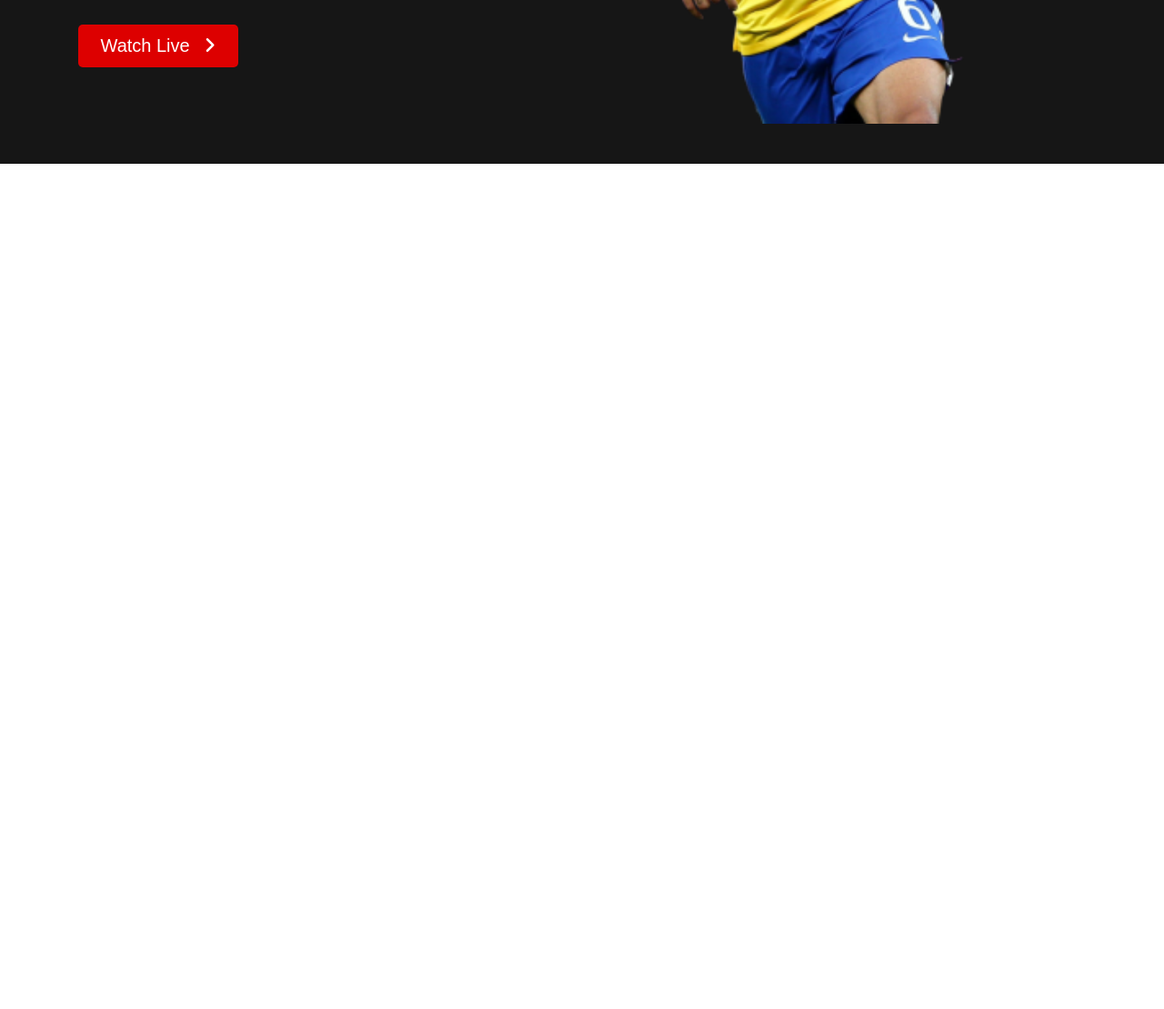
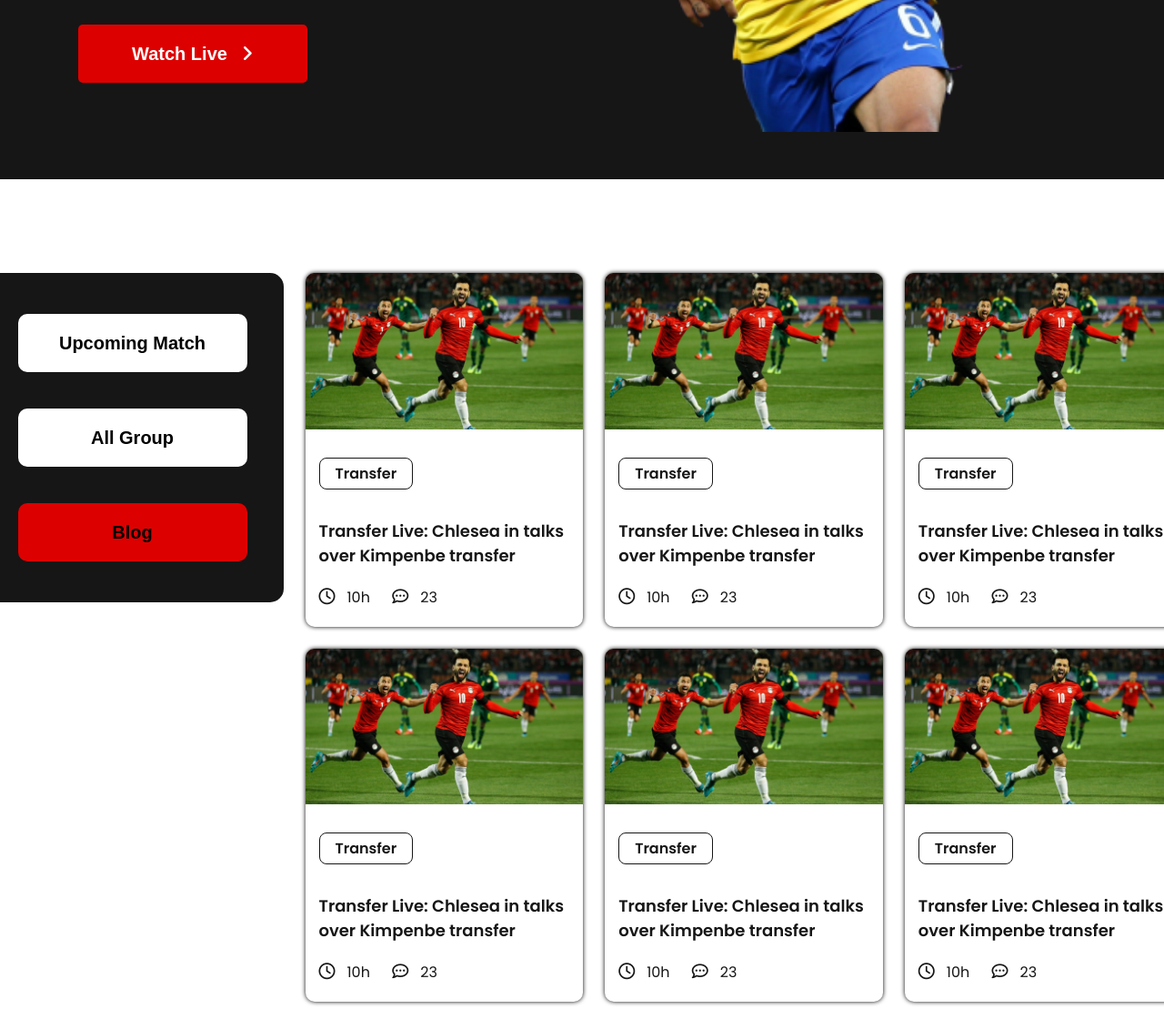
Before and after one commit to shakautkader608/World-Cup-Match, a plain HTML site: page index.html in a window 1280 px wide. Shown: the part 520-1629 px from the top of the page at 91% size. Before the commit the page ends 800 px from the top, so only its background shows below. Drawn offline with Linux system fonts and the light colour scheme.

Commit message:
Complete Main Part

```diff
--- a/css/style.css
+++ b/css/style.css
@@ -2,29 +2,32 @@
 
 @import url('https://fonts.googleapis.com/css2?family=Poppins:wght@400;500;600;700&display=swap');
 
-/* Common Or Utilities */
+/* Common Or Utilities------------------------------------------------------------------------------------------------------------------------ */
 
 body{
     font-family: 'Poppins', sans-serif;
 }
 
 
-/* Header part css start  */
+/* Header part css start
+------------------------------------------------------------------------------------------------------------  */
 header{
     display: flex;
     flex-direction: column;
     align-items: center;
 }
 .container{
-    background-color: #161616;
+
     width: 1321px;
-    border-radius: 15px;
+
 }
 .header-part{
     display: grid;
     grid-template-columns: repeat(2,1fr);
     align-items: center;
     justify-items: center;
+    background-color: #161616;
+    border-radius: 15px;
 }
 .header-part .headline{
     color: white;
@@ -55,6 +58,95 @@ header{
     width: 581px;
 }
 
-/* Header part css end  */
+/* Header part css end
+---------------------------------------------------------------------------------------------------------------------------  */
 
-/* Main css start  */
+
+
+/* Main css start ------------------------------------------------------------------------------------------------------------ */
+
+main{
+    display: flex;
+    flex-direction: column;
+    align-items: center;
+    margin-top: 103px;
+}
+.match-schdule{
+    display: flex;
+}
+
+.sorting{
+    display: flex;
+    flex-direction: column;
+    align-items: center;
+    margin-right: 24px;
+    width: 312px;
+    height: 312px;
+    background-color: #161616;
+    border-radius: 15px;
+    justify-content: space-around;
+    padding:25px 40px;
+}
+button{
+    width:252px ;
+    height:64px ;
+    border-radius: 10px;
+    border: none;
+    background-color:white ;
+    font-size: 20px;
+    font-weight: 600;
+}
+
+button.highlight{
+    background-color:#DD0000 ;
+}
+
+.blogs{
+    display: grid;
+    grid-template-columns: repeat(3,1fr);
+    grid-gap: 24px;
+}
+.blog{
+    box-shadow: 0px 0px 5px;
+    border-radius: 10px;
+}
+.blog-title{
+    font-size: 18px;
+    font-weight: 600;
+    color: #161616;
+    margin-top: 16px;
+}
+.thumbnail img{
+    width: 100%;
+}
+.blog-info{
+    margin-left: 15px;
+    margin-bottom: 20px
+}
+p.transfer{
+    color: #161616;
+    border: 1px solid #161616 ;
+    display: inline-block;
+    font-size: 16px;
+    font-weight: 600;
+    padding: 4px 17px;
+    border-radius: 8px;
+    margin-top: 24px;
+}
+.fa-clock, .fa-comment-dots{
+    font-size: 18px;
+    margin-right: 13px;
+    color: #161616;
+}
+.fa-comment-dots{
+    margin-left: 20px;
+}
+.icon{
+    margin-top: 20px;
+}
+.count{
+    font-size: 16px;
+    color: #161616;
+}
+
+/* Main Part Css End --------------------------------------------------------------------------------------------------------------------- */
--- a/index.html
+++ b/index.html
@@ -7,6 +7,7 @@
     <title>World Cup Match Fixtures</title>
     <script src="https://kit.fontawesome.com/342fd13040.js" crossorigin="anonymous"></script>
     <link rel="stylesheet" href="./css/style.css" />
+    <link rel="shortcut icon" href="./images/icon.png" type="image/x-icon" />
   </head>
   <body>
     <!-- header part start  -->
@@ -31,7 +32,95 @@
 
     <!-- Main part Start  -->
     <main>
-      <section class="container"></section>
+      <section class="container">
+          <div class="match-schdule">
+            <div class="sorting">
+              <a href=""><button>Upcoming Match</button></a>
+              <a href=""><button>All Group</button></a>
+              <a href=""><button class="highlight">Blog</button></a>
+            </div>
+            <div class="blogs">
+            <div class="blog">
+              <div class="thumbnail">
+                <img src="./images/Blog Image.png" alt="">
+              </div>
+            <div class="blog-info">
+              <p class="transfer">Transfer</p>
+              <h3 class="blog-title">Transfer Live: Chlesea in talks over Kimpenbe transfer</h3>
+              <div class="icon">
+                <i class="fa-regular fa-clock"></i><span class="count">10h</span>
+                <i class="fa-regular fa-comment-dots"></i><span class="count">23<span>
+              </div>
+            </div>
+          </div>
+            <div class="blog">
+              <div class="thumbnail">
+                <img src="./images/Blog Image.png" alt="">
+              </div>
+            <div class="blog-info">
+              <p class="transfer">Transfer</p>
+              <h3 class="blog-title">Transfer Live: Chlesea in talks over Kimpenbe transfer</h3>
+              <div class="icon">
+                <i class="fa-regular fa-clock"></i><span class="count">10h</span>
+                <i class="fa-regular fa-comment-dots"></i><span class="count">23<span>
+              </div>
+            </div>
+          </div>
+            <div class="blog">
+              <div class="thumbnail">
+                <img src="./images/Blog Image.png" alt="">
+              </div>
+            <div class="blog-info">
+              <p class="transfer">Transfer</p>
+              <h3 class="blog-title">Transfer Live: Chlesea in talks over Kimpenbe transfer</h3>
+              <div class="icon">
+                <i class="fa-regular fa-clock"></i><span class="count">10h</span>
+                <i class="fa-regular fa-comment-dots"></i><span class="count">23<span>
+              </div>
+            </div>
+          </div>
+            <div class="blog">
+              <div class="thumbnail">
+                <img src="./images/Blog Image.png" alt="">
+              </div>
+            <div class="blog-info">
+              <p class="transfer">Transfer</p>
+              <h3 class="blog-title">Transfer Live: Chlesea in talks over Kimpenbe transfer</h3>
+              <div class="icon">
+                <i class="fa-regular fa-clock"></i><span class="count">10h</span>
+                <i class="fa-regular fa-comment-dots"></i><span class="count">23<span>
+              </div>
+            </div>
+          </div>
+            <div class="blog">
+              <div class="thumbnail">
+                <img src="./images/Blog Image.png" alt="">
+              </div>
+            <div class="blog-info">
+              <p class="transfer">Transfer</p>
+              <h3 class="blog-title">Transfer Live: Chlesea in talks over Kimpenbe transfer</h3>
+              <div class="icon">
+                <i class="fa-regular fa-clock"></i><span class="count">10h</span>
+                <i class="fa-regular fa-comment-dots"></i><span class="count">23<span>
+              </div>
+            </div>
+          </div>
+            <div class="blog">
+              <div class="thumbnail">
+                <img src="./images/Blog Image.png" alt="">
+              </div>
+            <div class="blog-info">
+              <p class="transfer">Transfer</p>
+              <h3 class="blog-title">Transfer Live: Chlesea in talks over Kimpenbe transfer</h3>
+              <div class="icon">
+                <i class="fa-regular fa-clock"></i><span class="count">10h</span>
+                <i class="fa-regular fa-comment-dots"></i><span class="count">23<span>
+              </div>
+            </div>
+          </div>
+        </div>
+        </div>
+      </section>
     </main>
   </body>
 </html>
```
Also changed, not shown: images/Blog Image.png (added), images/icon.png (added).
